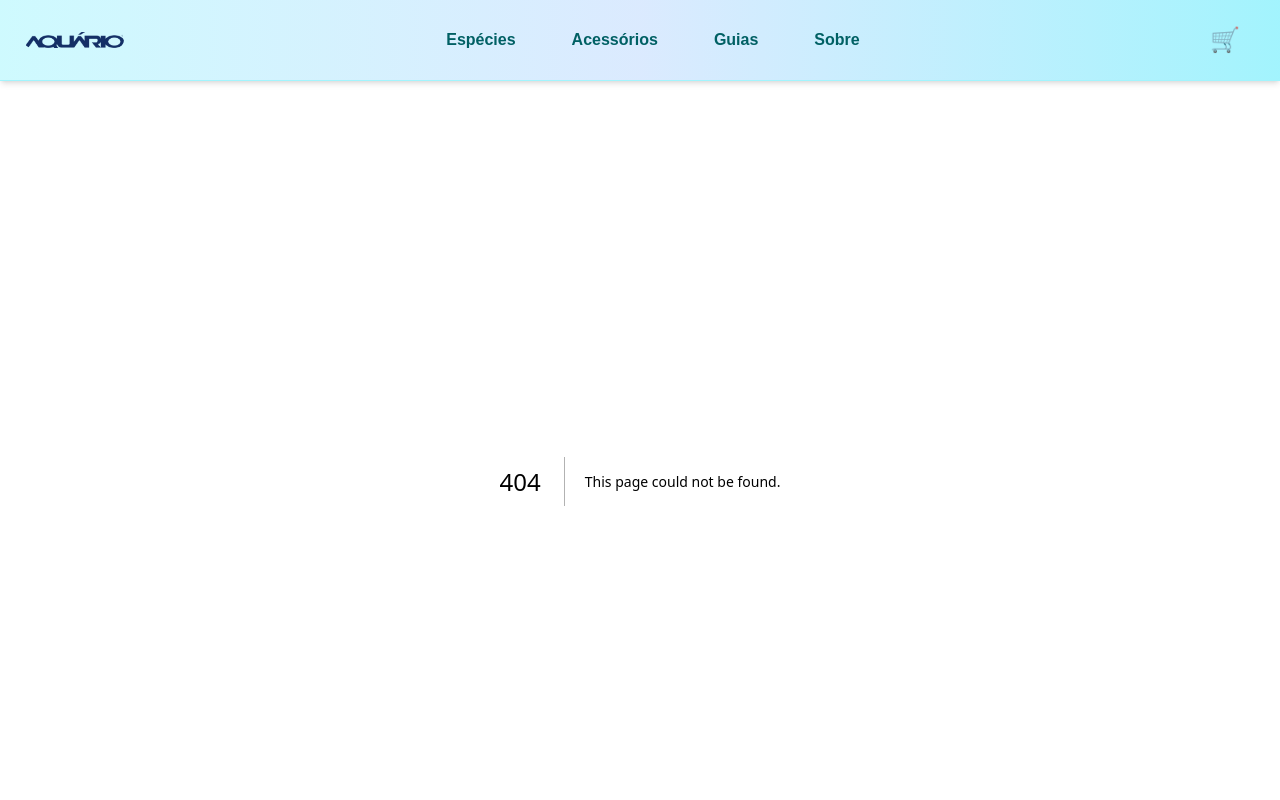
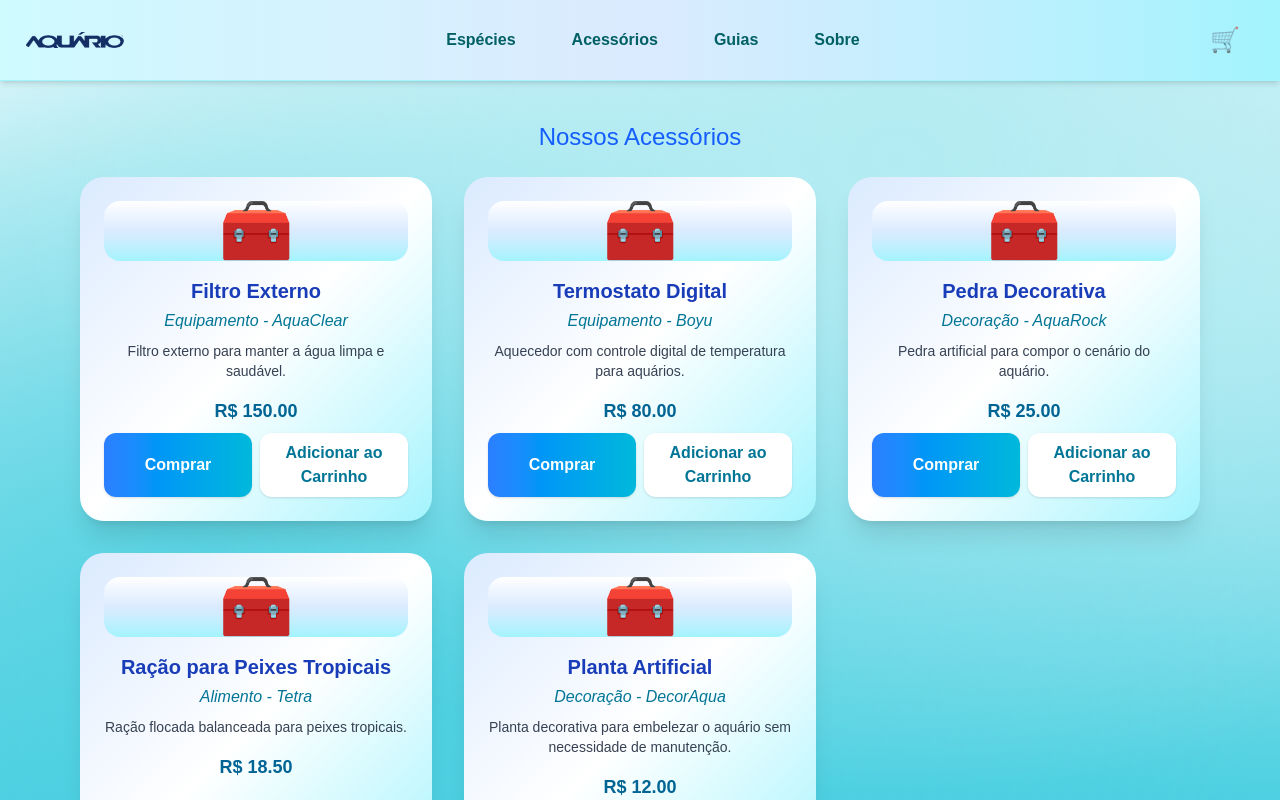
Before and after one commit to Pedro-Roger/aquarismo--tic, a Next.js app: page /acessorios in a window 1280 px wide. Before the commit this address had no page. Shown: the top 800 px of the page. Built offline with nearby package versions, Linux system fonts and the light colour scheme.

Commit message:
acessories added

```diff
--- /dev/null
+++ b/src/app/acessorios/page.tsx
@@ -0,0 +1,18 @@
+"use client";
+import accessoriesData from "../../data/accessoriesData";
+import AccessoriesCard from "../../components/accessoriesComponents/acessoriesCard";
+
+export default function Acessorios() {
+  return (
+    <main className="max-w-6xl mx-auto px-4 py-10">
+      <h1 className="text-xl md:text-2xl font-medium text-blue-600 text-center mb-6">
+        Nossos Acessórios
+      </h1>
+      <div className="grid grid-cols-1 sm:grid-cols-2 md:grid-cols-3 gap-8">
+        {accessoriesData.map((item, idx) => (
+          <AccessoriesCard key={item.name + idx} item={{ ...item, idx }} />
+        ))}
+      </div>
+    </main>
+  );
+}
--- /dev/null
+++ b/src/app/sobre/page.tsx
@@ -0,0 +1,3 @@
+export default function Sobre() {
+  return <div>Sobre</div>;
+}
--- /dev/null
+++ b/src/components/accessoriesComponents/acessoriesCard.tsx
@@ -0,0 +1,68 @@
+"use client";
+import { useCart } from "../../context/CartProvider";
+import toast from "react-hot-toast";
+
+interface AccessoriesCardProps {
+  item: {
+    name: string;
+    type: string;
+    price: number;
+    description: string;
+    mark: string;
+    idx: number;
+  };
+}
+
+export default function AccessoriesCard({ item }: AccessoriesCardProps) {
+  const { addToCart } = useCart();
+
+  return (
+    <div
+      className="bg-gradient-to-br from-blue-100 via-white to-cyan-200 rounded-3xl shadow-xl overflow-hidden flex flex-col items-center transition-all duration-300 hover:shadow-2xl hover:scale-[1.025] min-h-[340px] p-6"
+      style={{ backdropFilter: "blur(2px)" }}
+    >
+      <div className="w-full flex justify-center items-center bg-gradient-to-t from-cyan-200 via-blue-100 to-white mb-4 rounded-2xl">
+        <span
+          className="text-6xl select-none"
+          role="img"
+          aria-label="Acessório"
+        >
+          🧰
+        </span>
+      </div>
+      <h3 className="text-xl text-blue-800 font-bold mb-1 text-center">
+        {item.name}
+      </h3>
+      <p className="text-base text-cyan-700 italic mb-2 text-center">
+        {item.type} - {item.mark}
+      </p>
+      <p className="text-sm text-gray-700 mb-4 text-center">
+        {item.description}
+      </p>
+      <div className="font-bold text-[#006494] text-lg mb-2">
+        R$ {item.price.toFixed(2)}
+      </div>
+      <div className="flex gap-2 w-full mt-auto">
+        <button
+          className="flex-1 bg-gradient-to-r from-blue-500 to-cyan-500 hover:from-blue-600 hover:to-cyan-600 text-white font-bold py-2 px-4 rounded-xl shadow transition duration-150"
+          onClick={() => toast("Funcionalidade de compra em breve!")}
+        >
+          Comprar
+        </button>
+        <button
+          className="flex-1 bg-white border-0 text-cyan-700 font-bold py-2 px-4 rounded-xl shadow hover:bg-cyan-50 transition duration-150"
+          onClick={() => {
+            addToCart({
+              id: item.name + "-" + item.idx,
+              name: item.name,
+              price: item.price,
+            });
+            toast.success("Produto adicionado ao carrinho!");
+          }}
+        >
+          Adicionar ao Carrinho
+        </button>
+      </div>
+    </div>
+  );
+}
```
